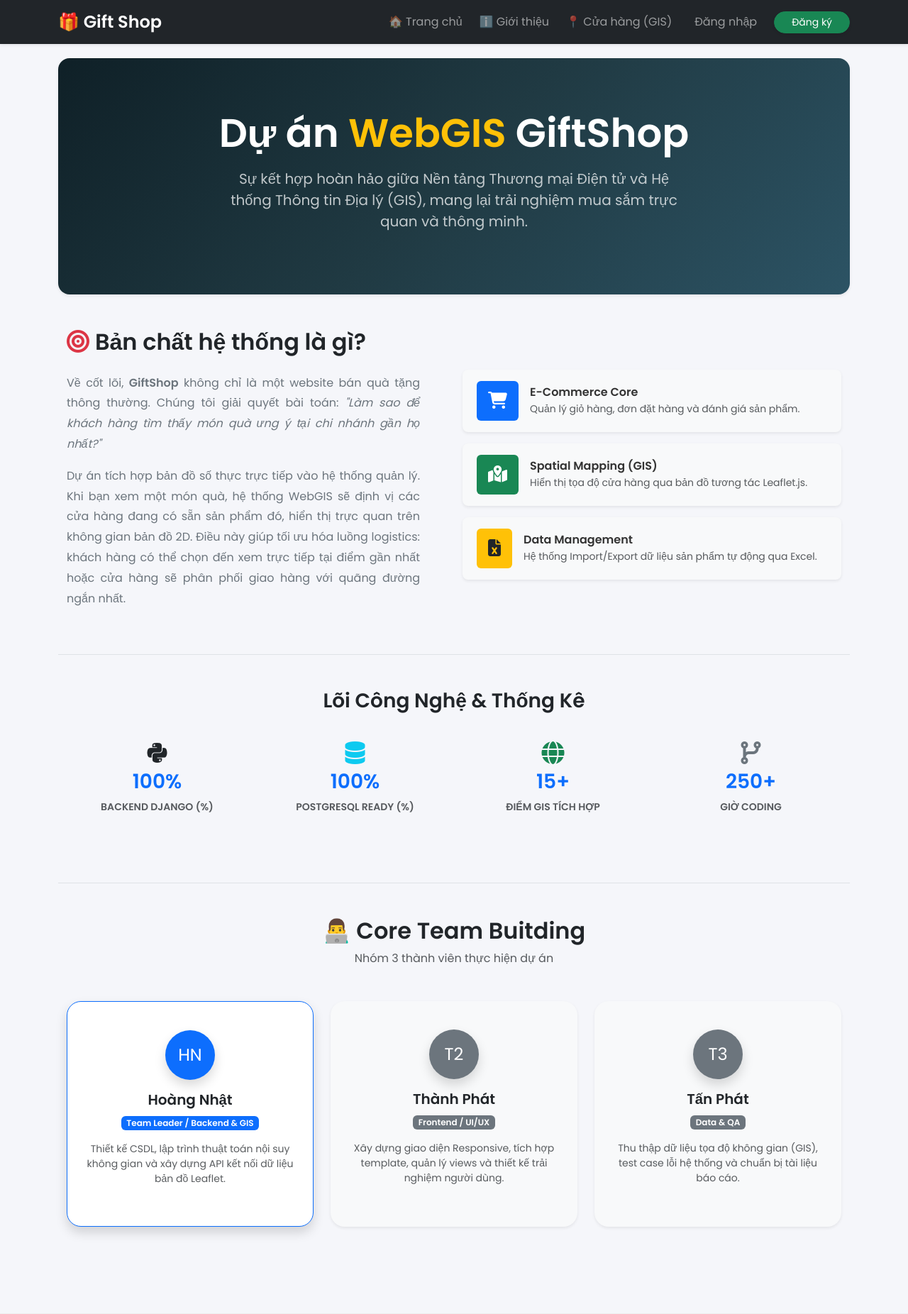
After one commit to hgnhat1511/giftshop_project, a Django app: page /products/about/ in a window 1280 px wide. The commit adds this page. Shown: the top 1852 px of the page at 71% size. Run offline with Django 5.2, Linux system fonts and the light colour scheme; parts of the project's set-up code (start-up, migrations or seed data) failed here and were passed over.

Commit message:
update trang giới thiệu

```diff
--- a/giftshop_project/apps/products/views.py
+++ b/giftshop_project/apps/products/views.py
@@ -469,3 +469,6 @@ def add_rating(request, product_id):
             messages.success(request, "Cảm ơn bạn đã đánh giá sản phẩm!")
 
     return redirect('product_detail', id=product_id)
+
+def about(request):
+    return render(request, 'products/about.html')
--- a/giftshop_project/templates/navbar.html
+++ b/giftshop_project/templates/navbar.html
@@ -11,6 +11,9 @@
 
                 <li class="nav-item">
                     <a class="nav-link px-3" href="{% url 'home' %}">🏠 Trang chủ</a>
+                </li>
+                <li class="nav-item">
+                    <a class="nav-link" href="{% url 'about' %}">ℹ️ Giới thiệu</a>
                 </li>
                 <li class="nav-item">
                     <a class="nav-link px-3" href="{% url 'store_list' %}">📍 Cửa hàng (GIS)</a>
--- /dev/null
+++ b/giftshop_project/templates/products/about.html
@@ -0,0 +1,164 @@
+{% extends 'base.html' %}
+
+{% block content %}
+<link rel="stylesheet" href="https://cdnjs.cloudflare.com/ajax/libs/font-awesome/6.4.0/css/all.min.css">
+
+<div class="p-5 mb-5 rounded-4 shadow-sm" style="background: linear-gradient(135deg, #0f2027, #203a43, #2c5364); color: white;">
+    <div class="container-fluid py-4 text-center">
+        <h1 class="display-4 fw-bold mb-3">Dự án <span class="text-warning">WebGIS</span> GiftShop</h1>
+        <p class="col-md-8 mx-auto fs-5 text-light opacity-75">
+            Sự kết hợp hoàn hảo giữa Nền tảng Thương mại Điện tử và Hệ thống Thông tin Địa lý (GIS), mang lại trải nghiệm mua sắm trực quan và thông minh.
+        </p>
+    </div>
+</div>
+
+<div class="container my-5">
+
+    <div class="row align-items-center mb-5 pb-5 border-bottom">
+        <div class="col-lg-6 pe-lg-5">
+            <h2 class="fw-bold text-dark mb-4"><i class="fa-solid fa-bullseye text-danger me-2"></i>Bản chất hệ thống là gì?</h2>
+            <p class="text-secondary" style="line-height: 1.8; text-align: justify;">
+                Về cốt lõi, <strong>GiftShop</strong> không chỉ là một website bán quà tặng thông thường. Chúng tôi giải quyết bài toán: <i>"Làm sao để khách hàng tìm thấy món quà ưng ý tại chi nhánh gần họ nhất?"</i>
+            </p>
+            <p class="text-secondary" style="line-height: 1.8; text-align: justify;">
+                Dự án tích hợp bản đồ số thực trực tiếp vào hệ thống quản lý. Khi bạn xem một món quà, hệ thống WebGIS sẽ định vị các cửa hàng đang có sẵn sản phẩm đó, hiển thị trực quan trên không gian bản đồ 2D. Điều này giúp tối ưu hóa luồng logistics: khách hàng có thể chọn đến xem trực tiếp tại điểm gần nhất hoặc cửa hàng sẽ phân phối giao hàng với quãng đường ngắn nhất.
+            </p>
+        </div>
+        <div class="col-lg-6 mt-4 mt-lg-0">
+            <div class="row g-3">
+                <div class="col-12">
+                    <div class="d-flex align-items-center p-3 bg-light rounded-3 shadow-sm feature-card">
+                        <div class="bg-primary text-white rounded p-3 me-3"><i class="fa-solid fa-cart-shopping fa-xl"></i></div>
+                        <div>
+                            <h6 class="fw-bold mb-1">E-Commerce Core</h6>
+                            <p class="small text-muted mb-0">Quản lý giỏ hàng, đơn đặt hàng và đánh giá sản phẩm.</p>
+                        </div>
+                    </div>
+                </div>
+                <div class="col-12">
+                    <div class="d-flex align-items-center p-3 bg-light rounded-3 shadow-sm feature-card">
+                        <div class="bg-success text-white rounded p-3 me-3"><i class="fa-solid fa-map-location-dot fa-xl"></i></div>
+                        <div>
+                            <h6 class="fw-bold mb-1">Spatial Mapping (GIS)</h6>
+                            <p class="small text-muted mb-0">Hiển thị tọa độ cửa hàng qua bản đồ tương tác Leaflet.js.</p>
+                        </div>
+                    </div>
+                </div>
+                <div class="col-12">
+                    <div class="d-flex align-items-center p-3 bg-light rounded-3 shadow-sm feature-card">
+                        <div class="bg-warning text-dark rounded p-3 me-3"><i class="fa-solid fa-file-excel fa-xl"></i></div>
+                        <div>
+                            <h6 class="fw-bold mb-1">Data Management</h6>
+                            <p class="small text-muted mb-0">Hệ thống Import/Export dữ liệu sản phẩm tự động qua Excel.</p>
+                        </div>
+                    </div>
+                </div>
+            </div>
+        </div>
+    </div>
+
+    <div class="row text-center mb-5 pb-5 border-bottom">
+        <h3 class="fw-bold text-dark mb-4 w-100">Lõi Công Nghệ & Thống Kê</h3>
+        <div class="col-md-3 col-6 mb-3">
+            <div class="p-3">
+                <i class="fa-brands fa-python fa-2x text-dark mb-2"></i>
+                <h3 class="fw-bold counter text-primary" data-target="100">0</h3>
+                <p class="text-muted text-uppercase small fw-bold">Backend Django (%)</p>
+            </div>
+        </div>
+        <div class="col-md-3 col-6 mb-3">
+            <div class="p-3">
+                <i class="fa-solid fa-database fa-2x text-info mb-2"></i>
+                <h3 class="fw-bold counter text-primary" data-target="100">0</h3>
+                <p class="text-muted text-uppercase small fw-bold">PostgreSQL Ready (%)</p>
+            </div>
+        </div>
+        <div class="col-md-3 col-6 mb-3">
+            <div class="p-3">
+                <i class="fa-solid fa-globe fa-2x text-success mb-2"></i>
+                <h3 class="fw-bold counter text-primary" data-target="15">0</h3>
+                <p class="text-muted text-uppercase small fw-bold">Điểm GIS Tích hợp</p>
+            </div>
+        </div>
+        <div class="col-md-3 col-6 mb-3">
+            <div class="p-3">
+                <i class="fa-solid fa-code-branch fa-2x text-secondary mb-2"></i>
+                <h3 class="fw-bold counter text-primary" data-target="250">0</h3>
+                <p class="text-muted text-uppercase small fw-bold">Giờ Coding</p>
+            </div>
+        </div>
+    </div>
+
+    <div class="text-center mb-5 mt-5">
+        <h2 class="fw-bold text-dark">👨‍💻 Core Team Buitding</h2>
+        <p class="text-muted">Nhóm 3 thành viên thực hiện dự án</p>
+    </div>
+
+    <div class="row text-center justify-content-center">
+        <div class="col-lg-4 col-md-6 mb-4">
+            <div class="card border-1 border-primary shadow h-100 py-4 hover-lift" style="border-radius: 20px;">
+                <div class="card-body">
+                    <div class="bg-primary text-white rounded-circle d-inline-flex align-items-center justify-content-center mb-3 shadow" style="width: 70px; height: 70px; font-size: 24px;">
+                        HN
+                    </div>
+                    <h5 class="fw-bold text-dark">Hoàng Nhật</h5>
+                    <span class="badge bg-primary mb-3">Team Leader / Backend & GIS</span>
+                    <p class="small text-muted px-2">Thiết kế CSDL, lập trình thuật toán nội suy không gian và xây dựng API kết nối dữ liệu bản đồ Leaflet.</p>
+                </div>
+            </div>
+        </div>
+
+        <div class="col-lg-4 col-md-6 mb-4">
+            <div class="card border-0 shadow-sm bg-light h-100 py-4 hover-lift" style="border-radius: 20px;">
+                <div class="card-body">
+                    <div class="bg-secondary text-white rounded-circle d-inline-flex align-items-center justify-content-center mb-3 shadow" style="width: 70px; height: 70px; font-size: 24px;">
+                        T2
+                    </div>
+                    <h5 class="fw-bold text-dark">Thành Phát</h5>
+                    <span class="badge bg-secondary mb-3">Frontend / UI/UX</span>
+                    <p class="small text-muted px-2">Xây dựng giao diện Responsive, tích hợp template, quản lý views và thiết kế trải nghiệm người dùng.</p>
+                </div>
+            </div>
+        </div>
+
+        <div class="col-lg-4 col-md-6 mb-4">
+            <div class="card border-0 shadow-sm bg-light h-100 py-4 hover-lift" style="border-radius: 20px;">
+                <div class="card-body">
+                    <div class="bg-secondary text-white rounded-circle d-inline-flex align-items-center justify-content-center mb-3 shadow" style="width: 70px; height: 70px; font-size: 24px;">
+                        T3
+                    </div>
+                    <h5 class="fw-bold text-dark">Tấn Phát</h5>
+                    <span class="badge bg-secondary mb-3">Data & QA</span>
+                    <p class="small text-muted px-2">Thu thập dữ liệu tọa độ không gian (GIS), test case lỗi hệ thống và chuẩn bị tài liệu báo cáo.</p>
+                </div>
+            </div>
+        </div>
+    </div>
+</div>
+
+<style>
+    .hover-lift { transition: transform 0.3s ease, box-shadow 0.3s ease; }
+    .hover-lift:hover { transform: translateY(-10px); box-shadow: 0 15px 30px rgba(0,0,0,0.15) !important; }
+    .feature-card { transition: all 0.3s; border-left: 4px solid transparent; }
+    .feature-card:hover { transform: translateX(10px); border-left-color: #0d6efd; }
+</style>
+
+<script>
+    const counters = document.querySelectorAll('.counter');
+    const speed = 200;
+    counters.forEach(counter => {
+        const updateCount = () => {
+            const target = +counter.getAttribute('data-target');
+            const count = +counter.innerText;
+            const inc = target / speed;
+            if (count < target) {
+                counter.innerText = Math.ceil(count + inc);
+                setTimeout(updateCount, 15);
+            } else {
+                counter.innerText = target + (target === 100 ? '%' : '+');
+            }
+        };
+        setTimeout(updateCount, 500);
+    });
+</script>
+{% endblock %}
```
Also changed, not shown: 1 other file.
